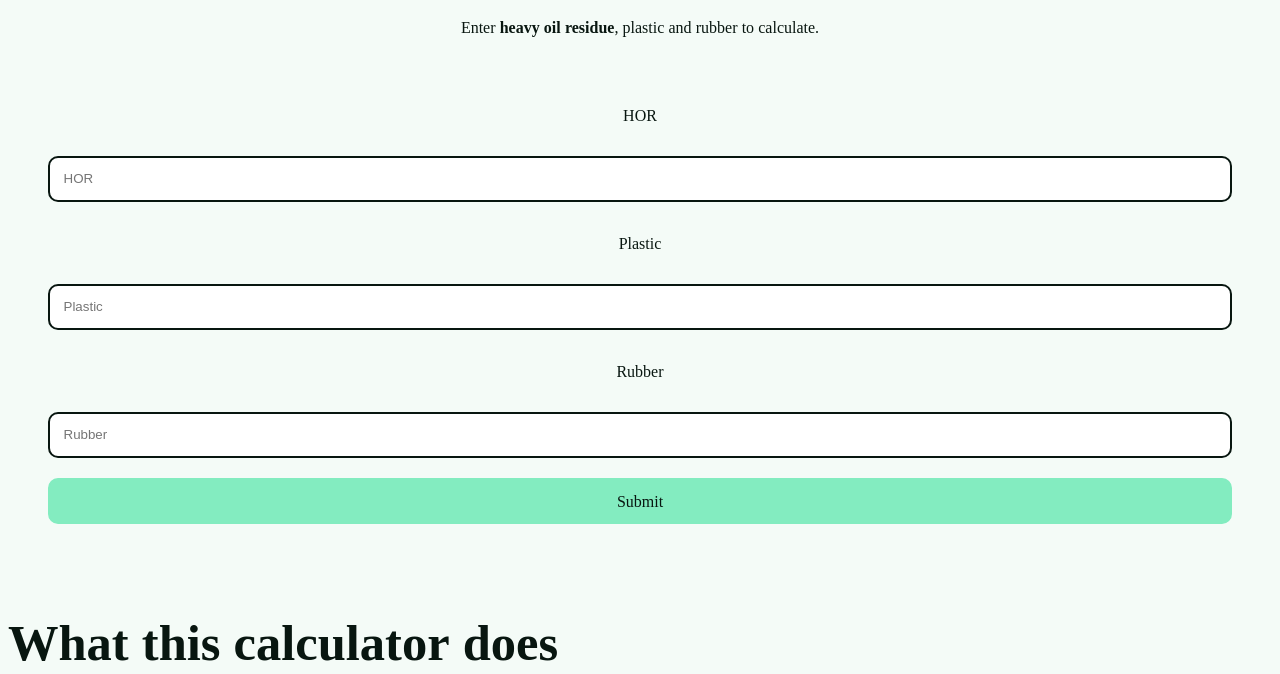
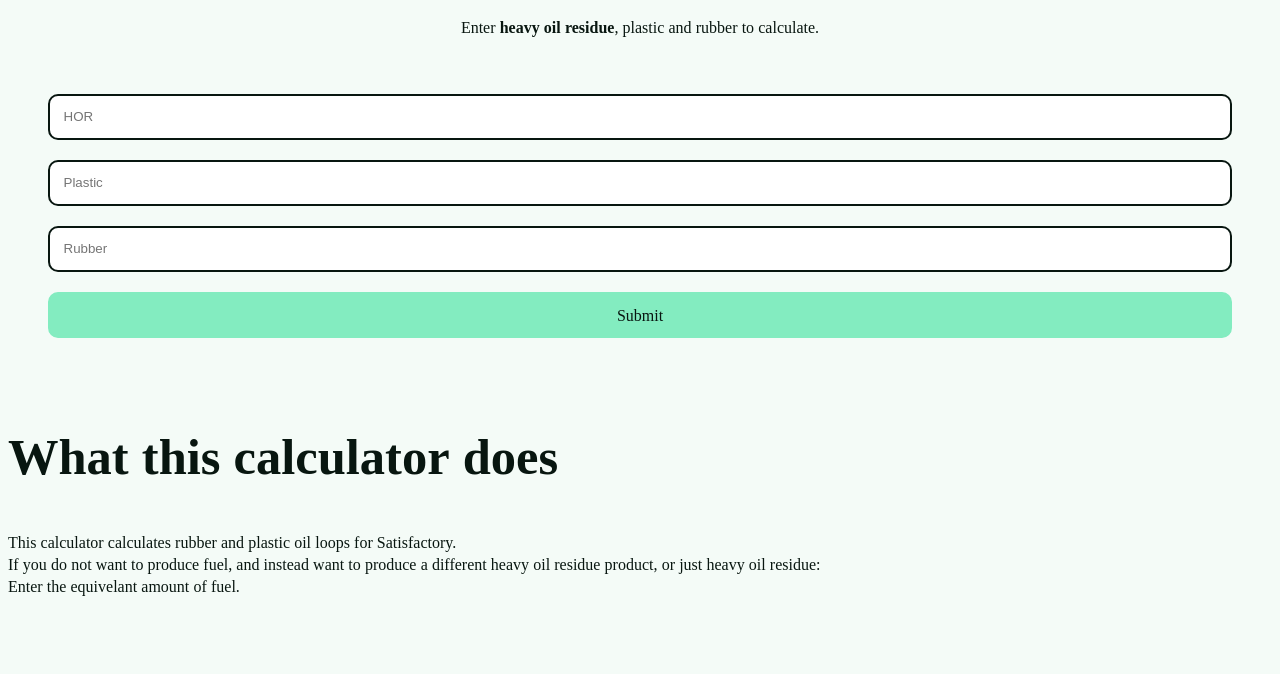
Before and after one commit to MrJack100/OilLoopCalculator, a Flask app: page /horBased in a window 1280 px wide. Shown: the part 161-835 px from the top of the page. After the commit the page ends 757 px from the top, so only its background shows below. Run offline with Flask 3, Linux system fonts and the light colour scheme.

Commit message:
Removed labels on form, changed CSS accordingly

```diff
--- a/style.html
+++ b/style.html
@@ -121,11 +121,6 @@
         margin: 30px;
     }
 
-    label {
-        padding: 10px;
-        margin: 10px;
-    }
-
     input[type="text"] {
         padding: 13.5px;
         border-radius: 10px;
--- a/templates/fuelBased.html
+++ b/templates/fuelBased.html
@@ -16,11 +16,8 @@
             {% if form %}
                 <form method="POST" action="{{ url_for('fuelBased') }}">
                     {{ form.csrf_token }}
-                    {{ form.fuel.label }}
                     {{ form.fuel }}
-                    {{ form.plastic.label }}
                     {{ form.plastic }}
-                    {{ form.rubber.label }}
                     {{ form.rubber }}
                     <input type="submit" value="Submit">
                 </form>
--- a/templates/horBased.html
+++ b/templates/horBased.html
@@ -16,11 +16,8 @@
             {% if form %}
                 <form method="POST" action="{{ url_for('horBased') }}">
                     {{ form.csrf_token }}
-                    {{ form.hor.label }}
                     {{ form.hor }}
-                    {{ form.plastic.label }}
                     {{ form.plastic }}
-                    {{ form.rubber.label }}
                     {{ form.rubber }}
                     <input type="submit" value="Submit">
                 </form>
```
